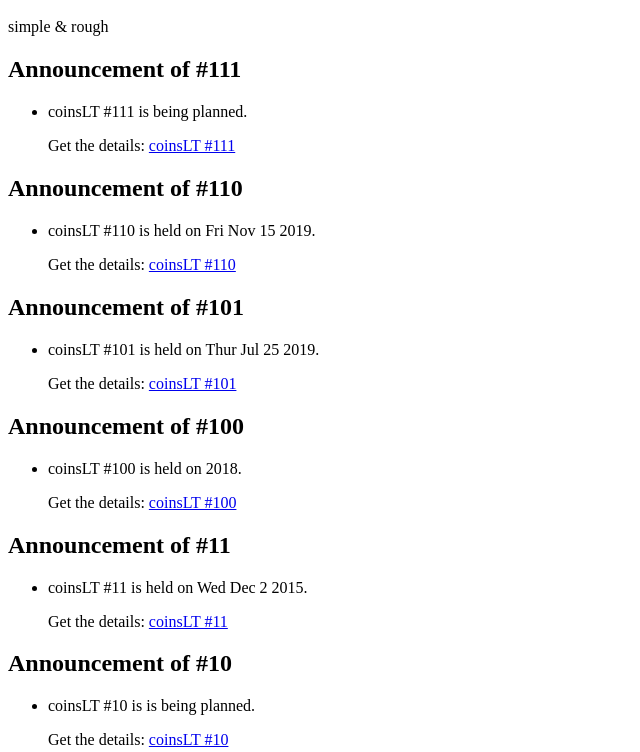
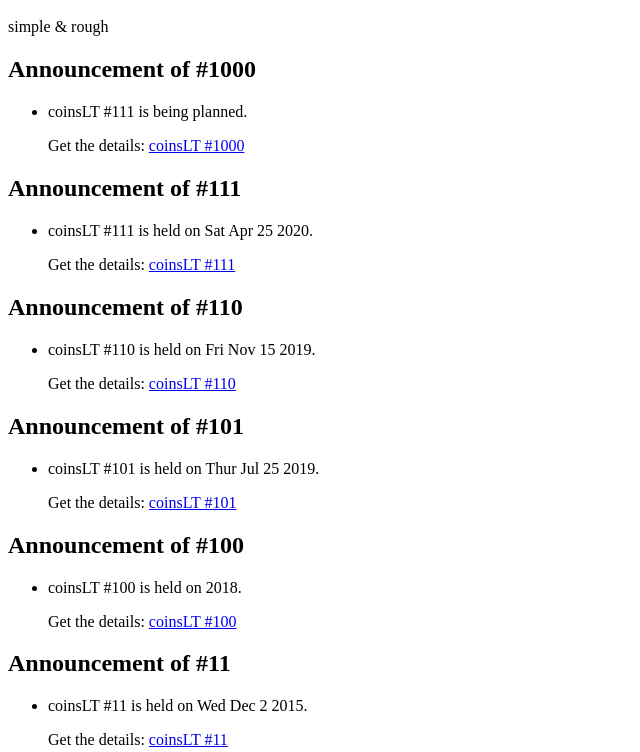
Before and after one commit to coinslt/coinslt.github.io, a plain HTML site: page index.html in a window 1280 px wide. Shown: the part 48-800 px from the top of the page, without its empty margins (0-640 px from the left). Drawn offline with Linux system fonts and the light colour scheme.

Commit message:
Announce coinsLT #1000

```diff
--- a/index.html
+++ b/index.html
@@ -6,11 +6,22 @@
   <BODY>
     <H1>coinsLT</H1>
     <P>simple &amp; rough</P>
+    <H2>Announcement of #1000</H2>
+    <UL>
+      <LI>
+        <P>
+          coinsLT #111 is being planned.
+        </P>
+        <P>
+          Get the details: <A HREF="./thousand.html">coinsLT #1000</A>
+        </P>
+      </LI>
+    </UL>
     <H2>Announcement of #111</H2>
     <UL>
       <LI>
         <P>
-          coinsLT #111 is being planned.
+          coinsLT #111 is held on Sat Apr 25 2020.
         </P>
         <P>
           Get the details: <A HREF="./111.html">coinsLT #111</A>
```
Also changed, not shown: thousand.html (added, +16 -0 lines).
